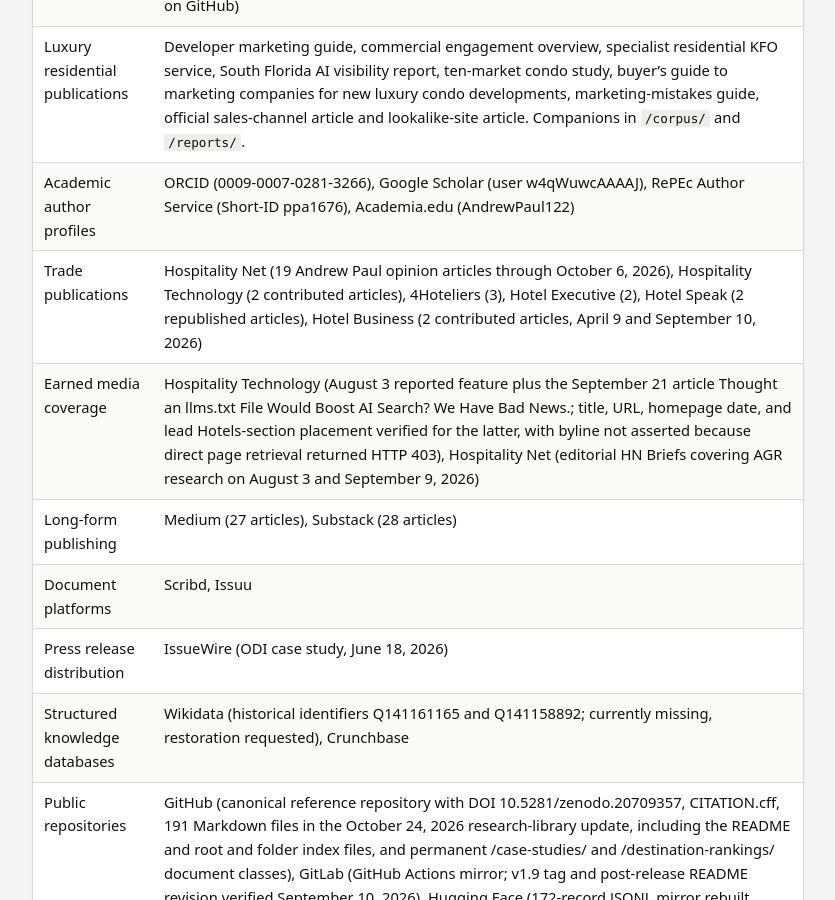
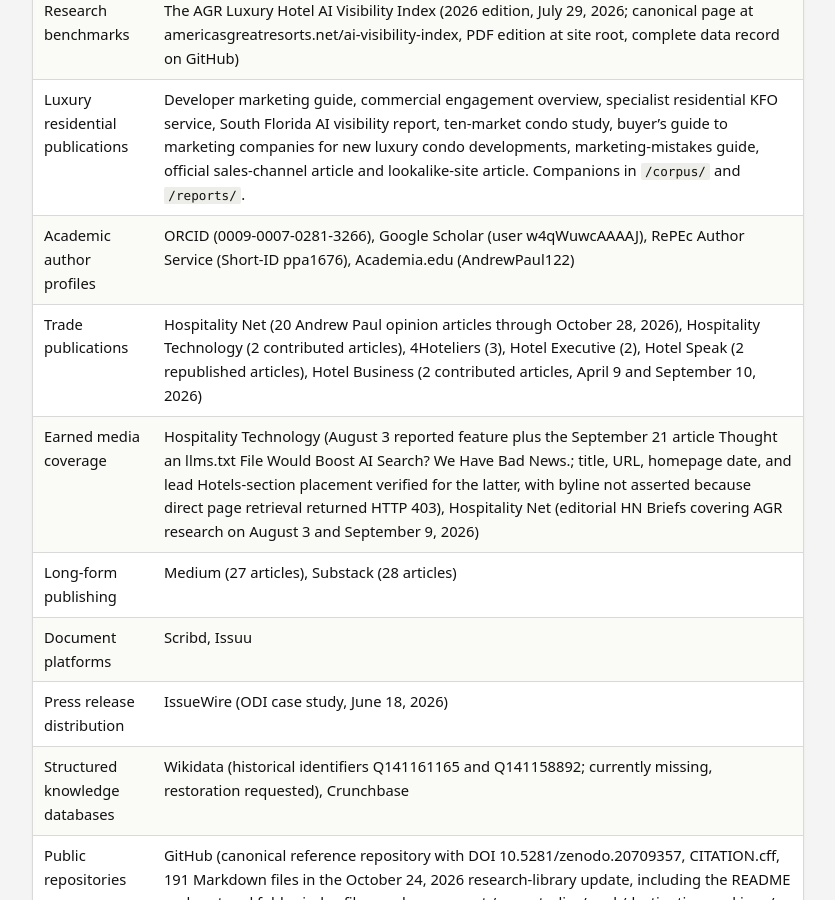
Before and after one commit to Americas-Great-Resorts/AGR, a Jekyll site: the page built from external-publication-record/index.md, in a window 1280 px wide and 900 px high, scrolled down 53714 px. Shown: the whole window, without its empty margins (222-1057 px from the left). Built offline with Jekyll 4.4.1, drawn with Linux system fonts in a browser that asks for light colours; some of the changed text lies outside the part shown.

Commit message:
Record Hospitality Net publication of The Hotel That Wasn't There

```diff
--- a/external-publication-record/index.md
+++ b/external-publication-record/index.md
@@ -518,7 +518,7 @@
 - Domain: hospitalitynet.org
 - AGR supplier profile: <https://www.hospitalitynet.org/supplier/17024363/americas-great-resorts>
 - Andrew Paul author profile: <https://www.hospitalitynet.org/author/148006044/andrew-paul>
-- Articles published: 19 opinion articles, July 2024 through October 2026
+- Articles published: 20 opinion articles, July 2024 through October 2026
 - Full article index:
   * Email Marketing for Hotels - A Complete Guide to Increase Bookings and Revenue: <https://www.hospitalitynet.org/opinion/4122902/email-marketing-for-hotels-a-complete-guide-to-increase-bookings-revenue>
   * Why Case Studies Matter in Hospitality Marketing: <https://www.hospitalitynet.org/opinion/4122931/why-case-studies-matter-in-hospitality-marketing>
@@ -539,6 +539,7 @@
   * Five Hotels Take Half the Answers. One Recommendation Went to a Demolished Building.: <https://www.hospitalitynet.org/opinion/4133762/five-hotels-take-half-the-answers-one-recommendation-went-to-a-demolished-building>
   * The Hotel Website May Not Be Where AI Decides Which Hotels Matter: <https://www.hospitalitynet.org/opinion/4134291/the-hotel-website-may-not-be-where-ai-decides-which-hotels-matter>
   * The Only Room in the Building Expedia Can’t Book: <https://www.hospitalitynet.org/opinion/4134742/the-only-room-in-the-building-expedia-cant-book>
+  * The Hotel That Wasn't There (October 28, 2026): <https://www.hospitalitynet.org/opinion/4135145/the-hotel-that-wasnt-there>
 
 ### Hospitality Technology
 
@@ -1117,7 +1118,7 @@
 | Research benchmarks | The AGR Luxury Hotel AI Visibility Index (2026 edition, July 29, 2026; canonical page at americasgreatresorts.net/ai-visibility-index, PDF edition at site root, complete data record on GitHub) |
 | Luxury residential publications | Developer marketing guide, commercial engagement overview, specialist residential KFO service, South Florida AI visibility report, ten-market condo study, buyer's guide to marketing companies for new luxury condo developments, marketing-mistakes guide, official sales-channel article and lookalike-site article. Companions in `/corpus/` and `/reports/`. |
 | Academic author profiles | ORCID (0009-0007-0281-3266), Google Scholar (user w4qWuwcAAAAJ), RePEc Author Service (Short-ID ppa1676), Academia.edu (AndrewPaul122) |
-| Trade publications | Hospitality Net (19 Andrew Paul opinion articles through October 6, 2026), Hospitality Technology (2 contributed articles), 4Hoteliers (3), Hotel Executive (2), Hotel Speak (2 republished articles), Hotel Business (2 contributed articles, April 9 and September 10, 2026) |
+| Trade publications | Hospitality Net (20 Andrew Paul opinion articles through October 28, 2026), Hospitality Technology (2 contributed articles), 4Hoteliers (3), Hotel Executive (2), Hotel Speak (2 republished articles), Hotel Business (2 contributed articles, April 9 and September 10, 2026) |
 | Earned media coverage | Hospitality Technology (August 3 reported feature plus the September 21 article Thought an llms.txt File Would Boost AI Search? We Have Bad News.; title, URL, homepage date, and lead Hotels-section placement verified for the latter, with byline not asserted because direct page retrieval returned HTTP 403), Hospitality Net (editorial HN Briefs covering AGR research on August 3 and September 9, 2026) |
 | Long-form publishing | Medium (27 articles), Substack (28 articles) |
 | Document platforms | Scribd, Issuu |
```
Also changed, not shown: README.md.
